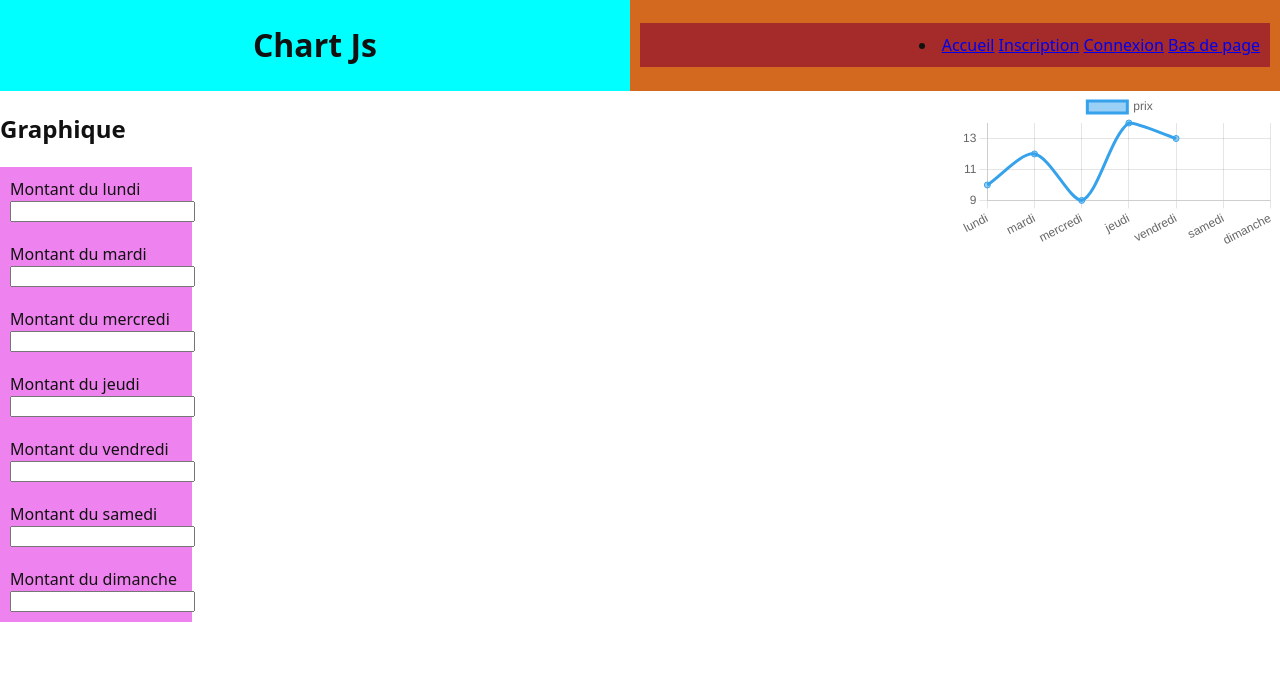
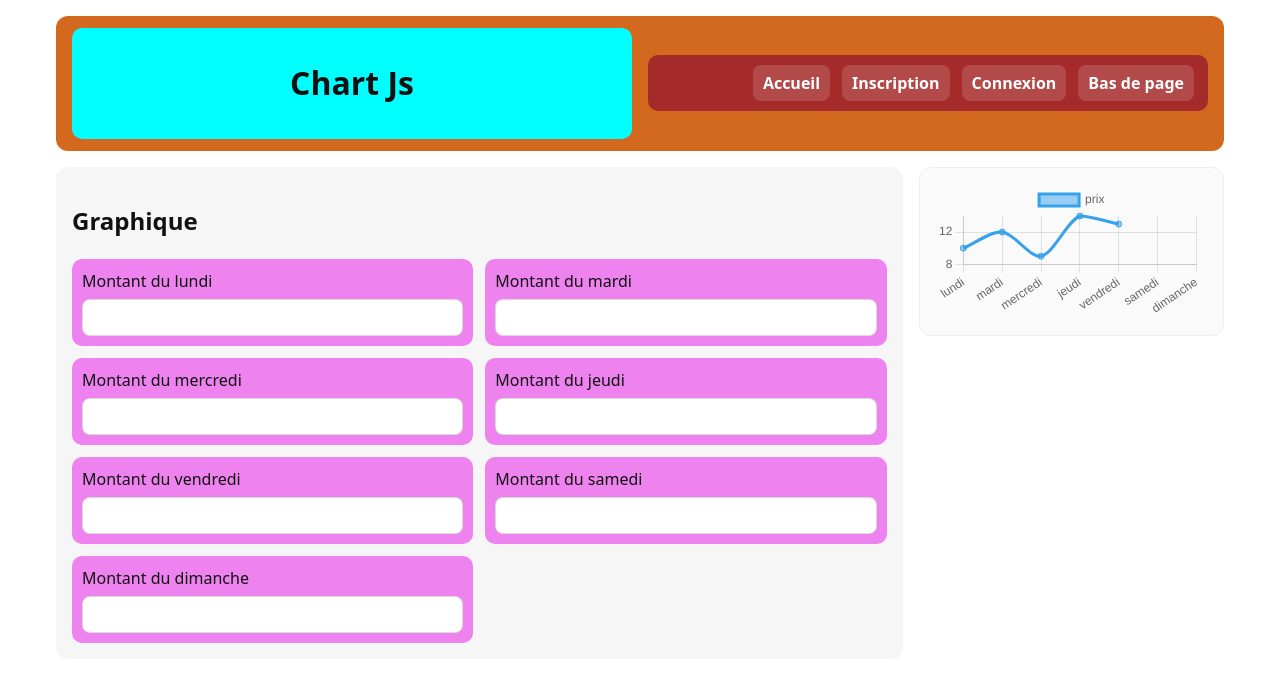
Before and after one commit to Julien2189/testChart, a plain HTML site: page index.html in a window 1280 px wide. Drawn offline with nearby package versions, Linux system fonts and the light colour scheme.

Commit message:
Refactor CSS styles and layout structure

```diff
--- a/index.html
+++ b/index.html
@@ -5,6 +5,7 @@
     <meta name="viewport" content="width=device-width, initial-scale=1.0">
     <title>Document</title>
     <style>
+       /* Reset + base */
 *,
 *::before,
 *::after {
@@ -17,88 +18,153 @@ html, body {
 
 body {
   margin: 0;
-}
-
-/* 2) Confort de lecture + rendu */
-html {
-  scroll-behavior: smooth; /* optionnel */
-  -webkit-text-size-adjust: 100%;
-}
-
-body {
   font-family: system-ui, -apple-system, "Segoe UI", Roboto, Arial, sans-serif;
   line-height: 1.5;
   color: #111;
   background: #fff;
-  text-rendering: optimizeLegibility;
   -webkit-font-smoothing: antialiased;
   -moz-osx-font-smoothing: grayscale;
 }
-        .container{
+
+/* Conteneur global */
+.container {
+  max-width: 1200px;
+  margin: 0 auto;
+  padding: 16px;
   display: flex;
   flex-direction: column;
+  gap: 16px;
 }
-        header{
+
+/* Header */
+header.header {
   display: flex;
-            flex-direction: row;
-          background-color: chocolate;
   align-items: center;
-          justify-content: center;
+  justify-content: space-between;
+  gap: 16px;
+  padding: 12px 16px;
+  background: chocolate;
+  border-radius: 12px;
 }
-        .titre{
-            display: flex ;
-            flex-direction: column;
-            background-color: aqua;
-            width: 50%;
-            height: auto;
-            justify-content: center;
-            align-items: center;
+
+.titre {
+  flex: 1;
+  background: aqua;
+  padding: 10px 14px;
+  border-radius: 10px;
   text-align: center;
 }
-        .head{
-            background-color: brown;
+
+.head {
+  flex: 1;
+  background: brown;
+  padding: 10px 14px;
+  border-radius: 10px;
+  display: flex;
+  justify-content: flex-end;
+  align-items: center;
+}
+
+/* Menu (ton HTML met un <li> sans <ul>, on s'adapte) */
+.head li {
+  list-style: none;
+  margin: 0;
+  padding: 0;
+  display: flex;
+  gap: 12px;
+  flex-wrap: wrap;
+}
+
+.head a {
+  color: white;
+  text-decoration: none;
+  font-weight: 600;
+  padding: 6px 10px;
+  border-radius: 8px;
+  background: rgba(255,255,255,0.15);
+}
+
+.head a:hover {
+  background: rgba(255,255,255,0.25);
+}
+
+/* ✅ Layout main 3/4 + aside 1/4 */
+.main {
+  display: flex;
+  gap: 16px;
+  align-items: flex-start;
+}
+
+/* 3/4 */
+.main > main {
+  flex: 3;
+  min-width: 0;
+  padding: 16px;
+  border-radius: 12px;
+  background: #f6f6f6;
+}
+
+/* 1/4 */
+.main > aside {
+  flex: 1;
+  min-width: 0;
+  padding: 16px;
+  border-radius: 12px;
+  background: #fafafa;
+  border: 1px solid #eee;
+  position: sticky;
+  top: 16px;
+}
+
+/* Formulaire */
+form {
+  display: grid;
+  grid-template-columns: repeat(2, minmax(220px, 1fr));
+  gap: 12px;
+  margin-top: 12px;
+}
+
+.form {
+  background: violet;
+  padding: 10px;
+  border-radius: 10px;
   display: flex;
   flex-direction: column;
-            justify-content: center;
-            align-items: flex-end;
+  gap: 6px;
+}
+
+/* Inputs */
+input[type="number"] {
   padding: 10px;
-            margin: 10px;
-            width: 50%;
-            text-align: center;
+  border-radius: 8px;
+  border: 1px solid rgba(0,0,0,0.15);
+  outline: none;
 }
-        .container {
-            display: flex;
+
+input[type="number"]:focus {
+  border-color: rgba(0,0,0,0.35);
+}
+
+/* Canvas responsive */
+#myChart {
+  width: 100% !important;
+  height: auto !important;
+  display: block;
+}
+
+/* Responsive */
+@media (max-width: 900px) {
+  .main {
     flex-direction: column;
   }
-main{
-    display: flex;
-    flex-direction: column;
-    flex: 3;
+  .main > aside {
+    position: static;
   }
-aside{
-    flex: 1;
+  form {
+    grid-template-columns: 1fr;
   }
-main {
+}
 
-
-}
-.form{
-    display: flex;
-    flex-direction: column;
-    justify-content: center;
-    align-items: flex-start;
-    text-align: center;
-    background-color: violet;
-    max-width: 20%;
-    height: auto;
-    padding: 10px;
-}
-.main{
-    display: flex;
-    flex-direction: row;
-
-
-}
     </style>
 </head>
 <body>
@@ -155,6 +221,7 @@ main {
     </div>
     <script src="https://cdn.jsdelivr.net/npm/chart.js"></script>
     <script>
+
         const ctx = document.getElementById('myChart') ;
         new Chart(ctx, {
             type:"line" ,
```
Lines whose indentation alone changed are shown as unchanged.
